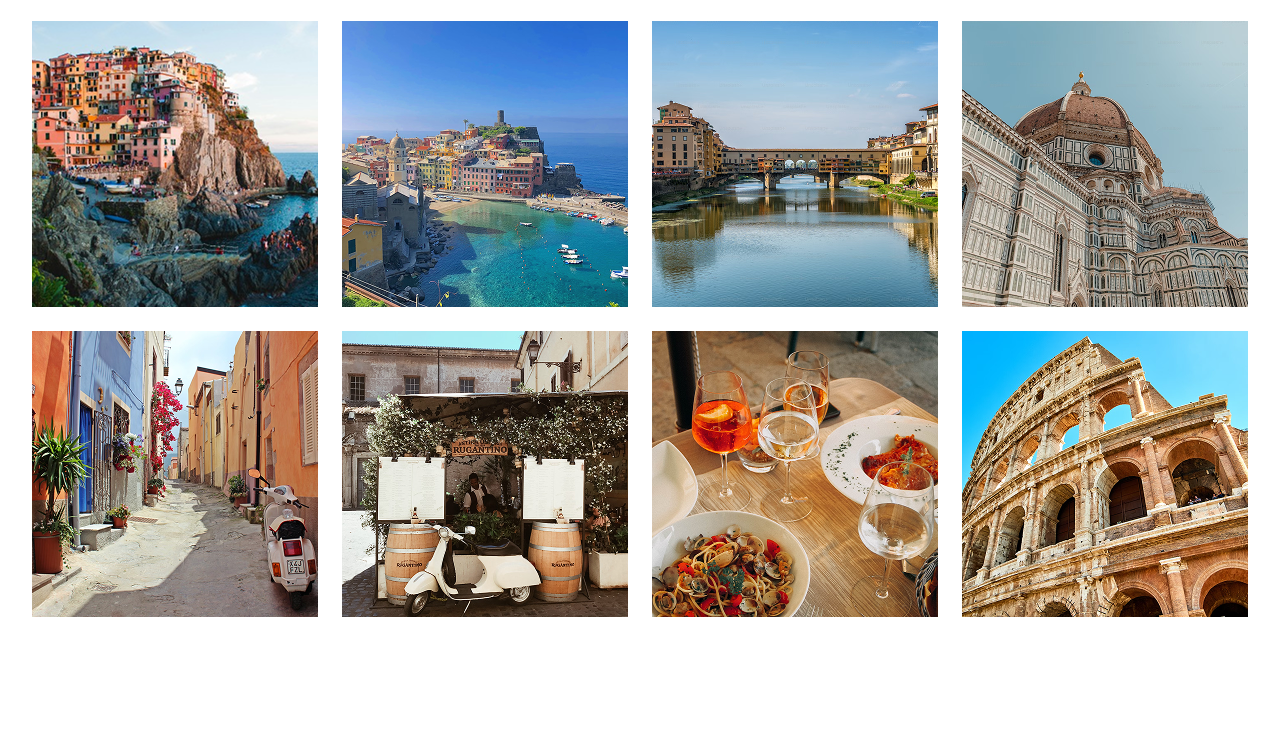
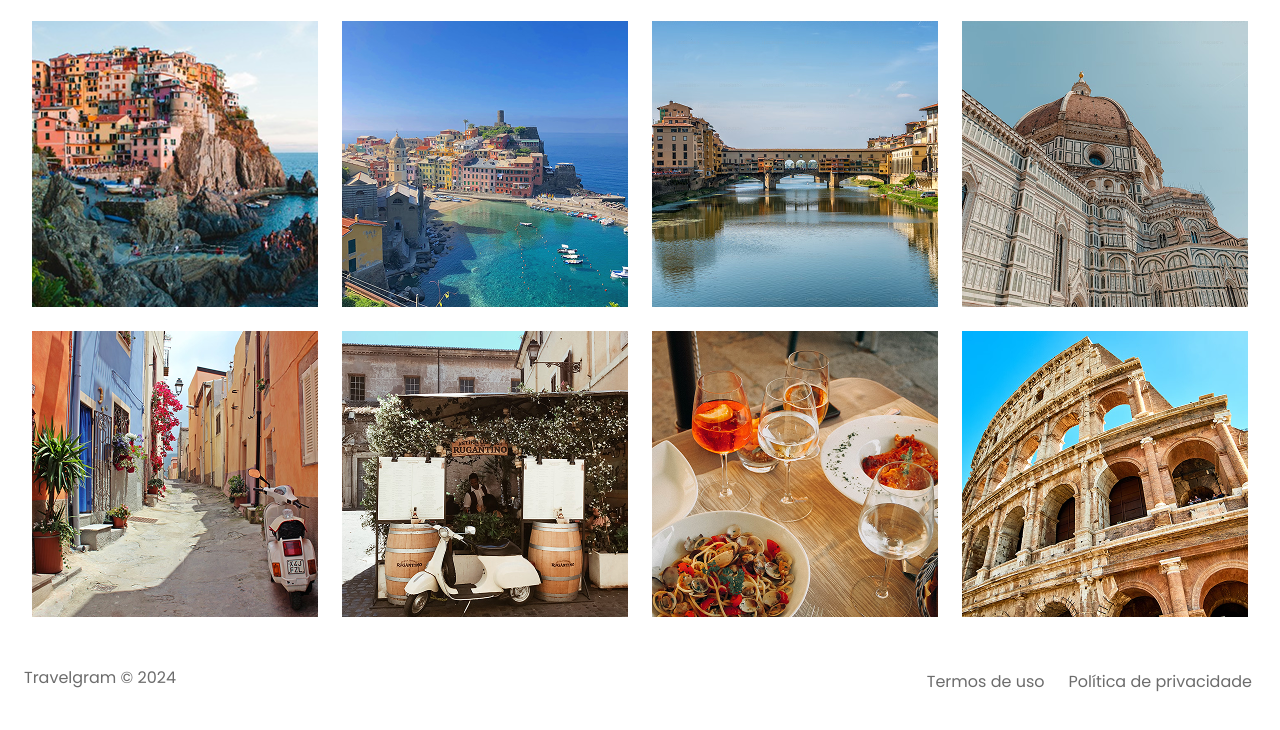
Before and after one commit to Poison-rs/Travelgram-Responsive, a plain HTML site: page index.html in a window 1280 px wide. Shown: the part 652-1382 px from the top of the page. Before the commit the page ends 1325 px from the top, so only its background shows below. Drawn offline with Linux system fonts and the light colour scheme.

Commit message:
done footer section

```diff
--- a/index.html
+++ b/index.html
@@ -5,7 +5,7 @@
     <link rel="preconnect" href="https://fonts.gstatic.com" crossorigin>
     <meta charset="UTF-8">
     <meta name="viewport" content="width=device-width, initial-scale=1.0">
-    <title>Document</title>
+    <title>Travelgram | Responsive</title>
     <link rel="stylesheet" href="style.css">
     <link href="https://fonts.googleapis.com/css2?family=Poppins:ital,wght@0,100;0,200;0,300;0,400;0,500;0,600;0,700;0,800;0,900;1,100;1,200;1,300;1,400;1,500;1,600;1,700;1,800;1,900&display=swap" rel="stylesheet">
 </head>
@@ -112,5 +112,16 @@
             </div>
         </div>
     </nav>
+
+    <footer class="flex">
+        <div class="watermak">
+            <p>Travelgram © 2024</p>
+        </div>
+
+        <div class="terms-wrapper flex gap-1">
+            <a href="#">Termos de uso</a>
+            <a href="#">Política de privacidade</a>
+        </div>
+    </footer>
 </body>
 </html>
--- a/style.css
+++ b/style.css
@@ -151,3 +151,12 @@ header {
         height: 17.875rem;
     }
 }
+
+footer {
+    justify-content: space-between;
+    margin-top: 1.5rem;
+
+    & a {
+        padding: .25rem;
+    }
+}
```
